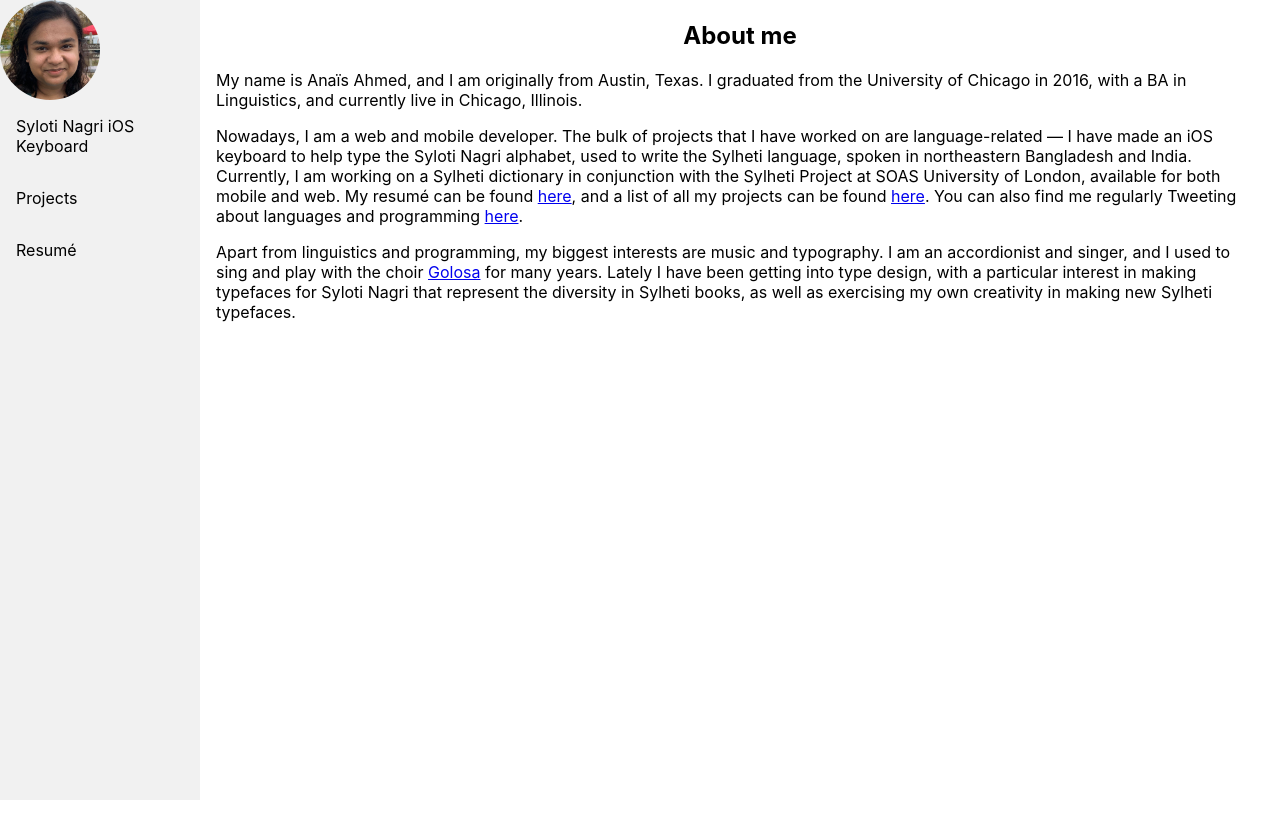
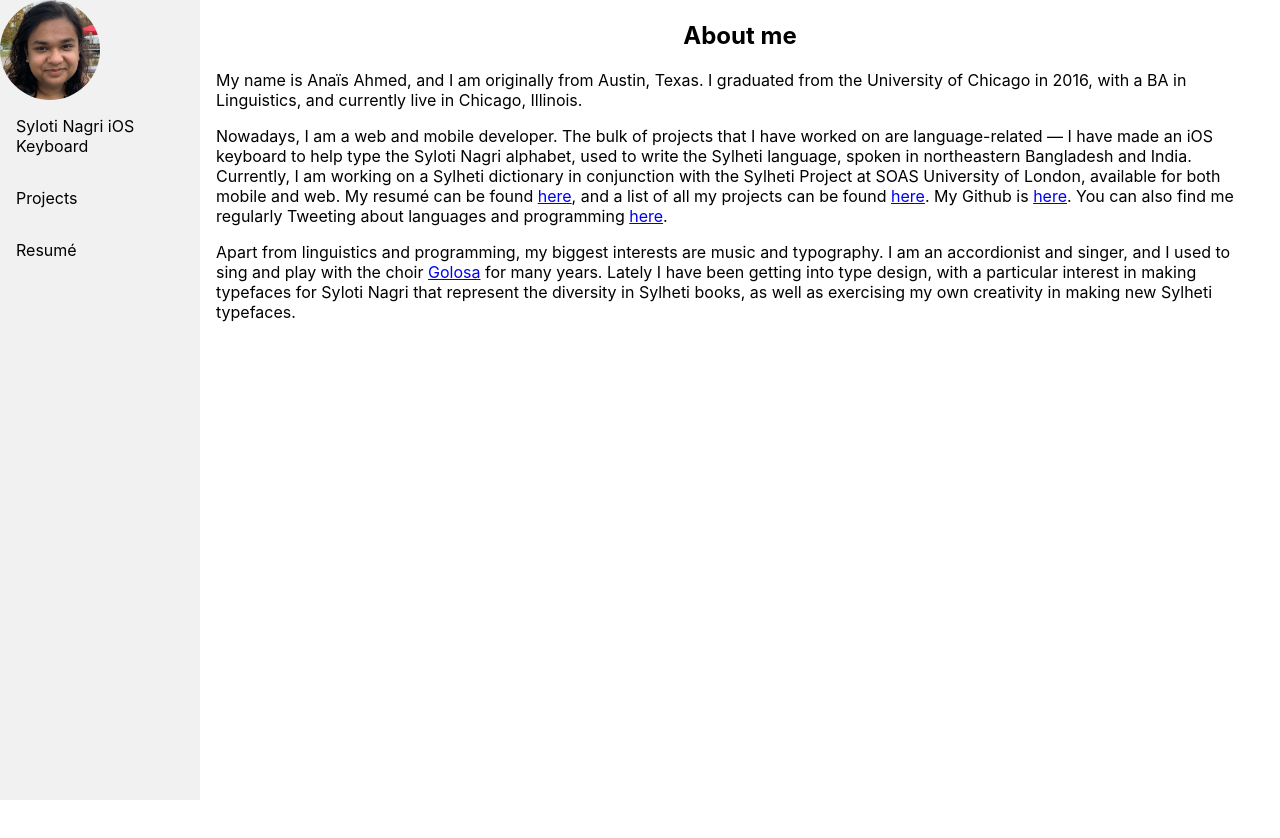
Before and after one commit to ananari/ananari-heroku, a React (Create React App) app: page / in a window 1280 px wide. Shown: the top 838 px of the page. Built offline with nearby package versions, Linux system fonts and the light colour scheme.

Commit message:
adds github link

```diff
--- a/src/Home.js
+++ b/src/Home.js
@@ -20,7 +20,8 @@ function Home() {
                 University of London, available for both mobile and web. My
                 resumé can be found <a href={resumé} target="_blank" rel="noreferrer">here</a>,
                 and a list of all my projects can be found <a href="/projects">
-                here</a>. You can also find me regularly Tweeting about languages
+                here</a>. My Github is <a href="https://github.com/ananari/">here</a>.
+                You can also find me regularly Tweeting about languages
                 and programming <a href="https://twitter.com/tramslinguistic">
                 here</a>.
              </p>
```
